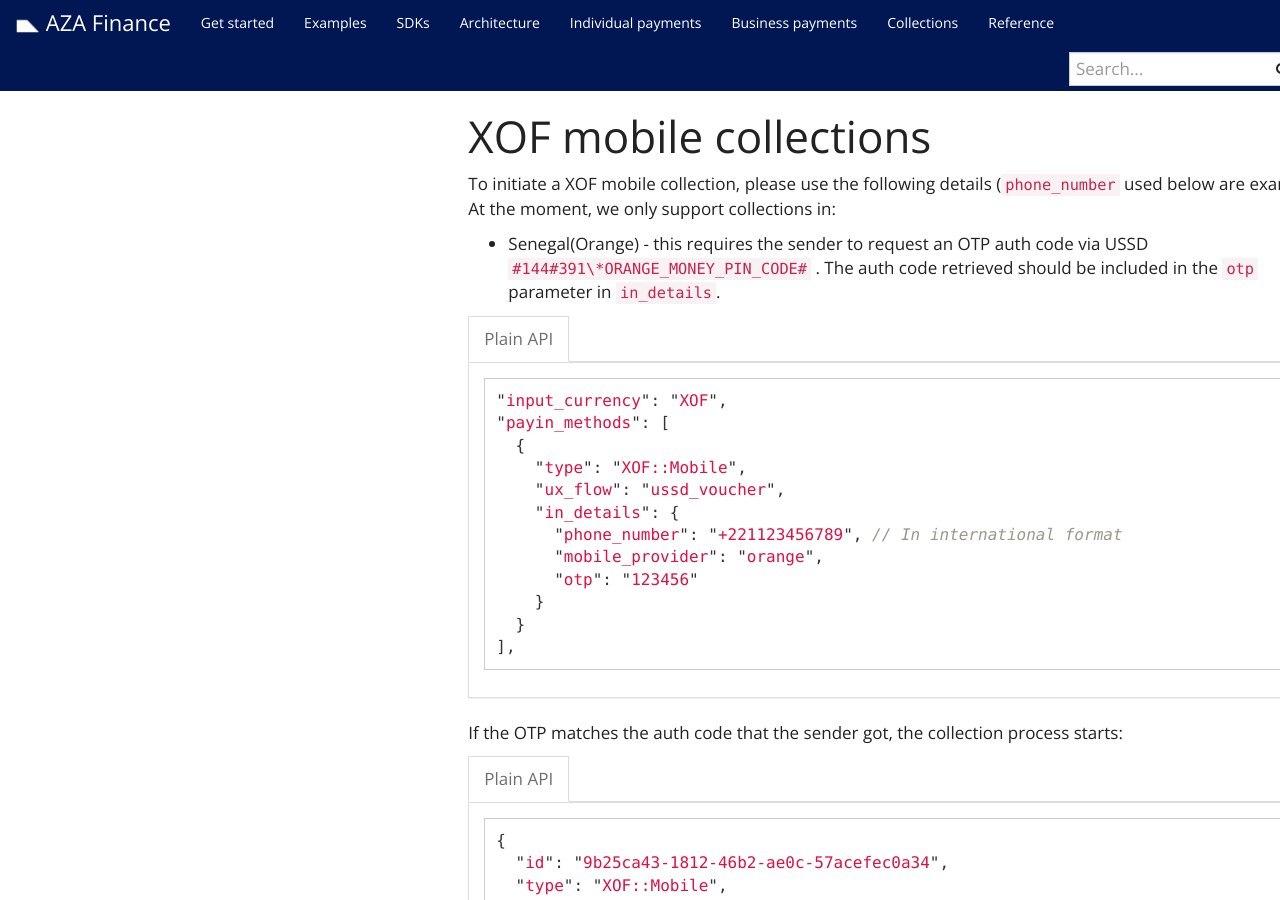
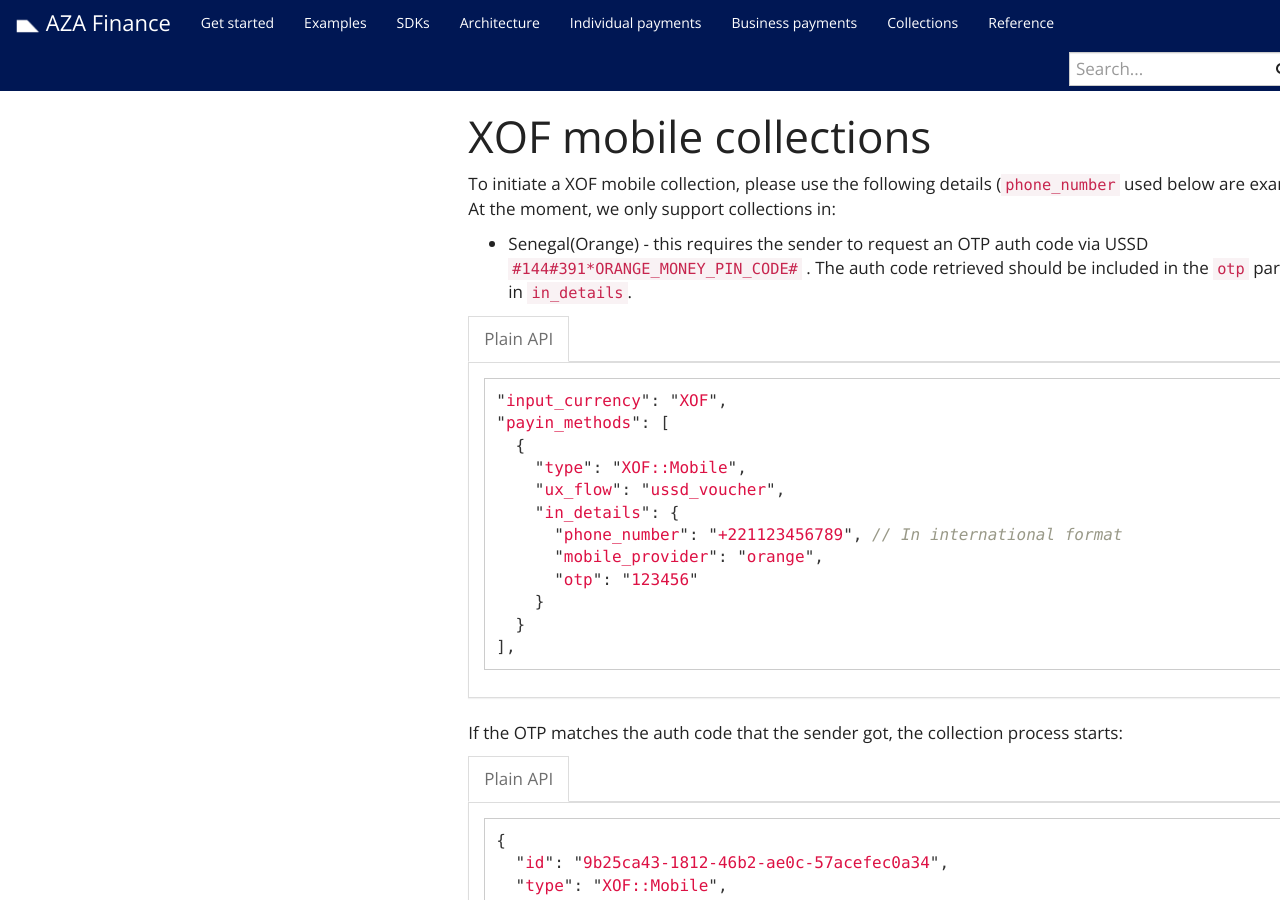
Before and after one commit to transferzero/api-documentation, a Jekyll site: the page built from _docs/collection-details.md, in a window 1280 px wide and 900 px high, scrolled down 4101 px. Built offline with Jekyll 4.4.1, drawn with Linux system fonts in a browser that asks for light colours; nearby versions of some CDN libraries; comment, search, counter and statistics services are not loaded.

Commit message:
Remove backslash in instruction.

```diff
--- a/_docs/collection-details.md
+++ b/_docs/collection-details.md
@@ -205,7 +205,7 @@ Once the funds have been successfully received from the sender, `payin_method.pa
 To initiate a XOF mobile collection, please use the following details (`phone_number` used below are examples):
 At the moment, we only support collections in:
 
-- Senegal(Orange) - this requires the sender to request an OTP auth code via USSD `#144#391\*ORANGE_MONEY_PIN_CODE#` . The auth code retrieved should be included in the `otp` parameter in `in_details`.
+- Senegal(Orange) - this requires the sender to request an OTP auth code via USSD `#144#391*ORANGE_MONEY_PIN_CODE#` . The auth code retrieved should be included in the `otp` parameter in `in_details`.
 
 {% capture data-raw %}
 
```
